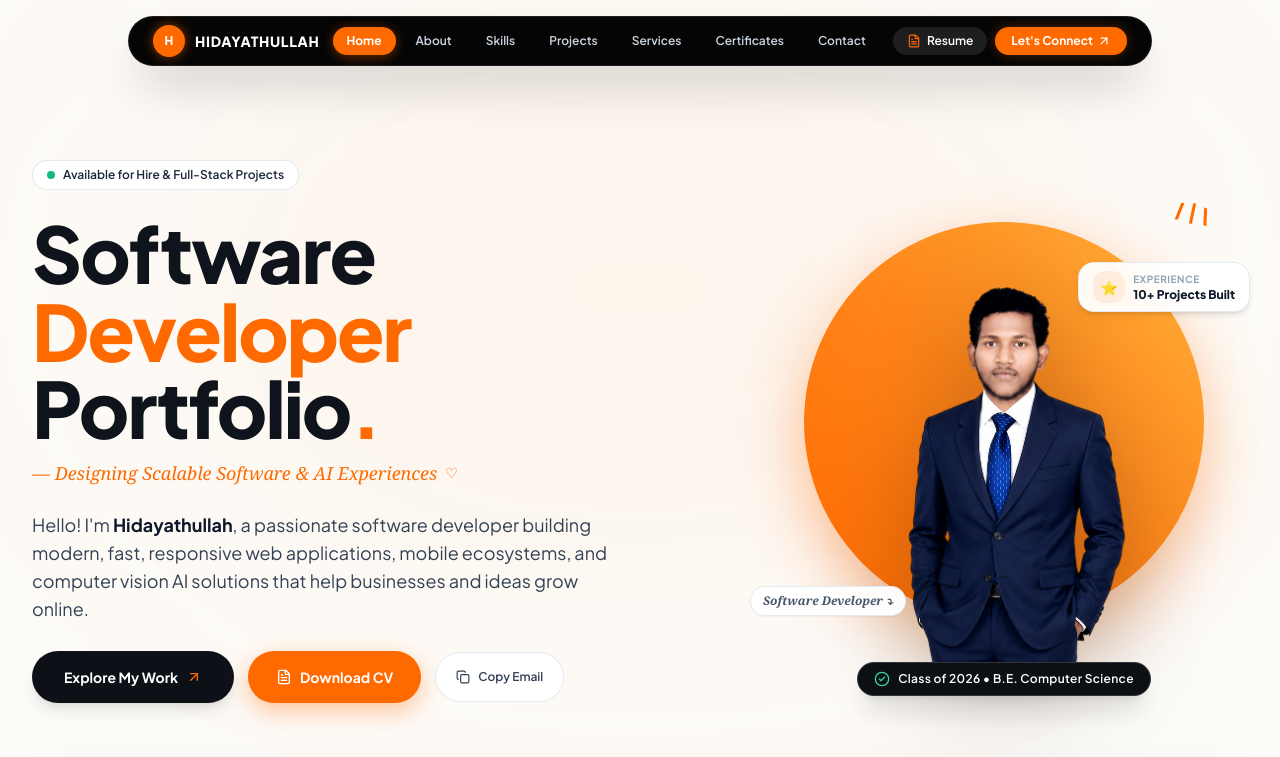
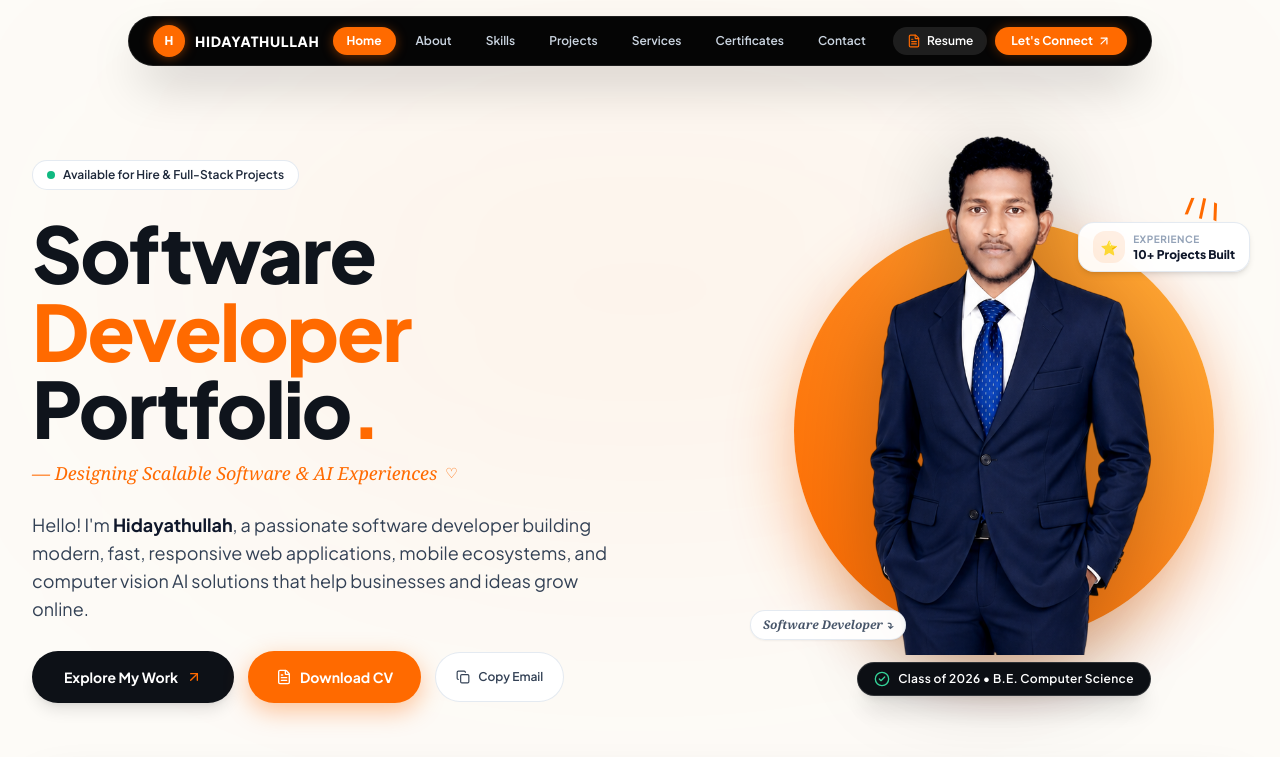
Before and after one commit to hidayathullahs/portfolio, a React (Vite) app: page / in a window 1280 px wide. Shown: the top 757 px of the page. Built offline with nearby package versions, Linux system fonts and the light colour scheme.

Commit message:
fix(hero): center portrait and sun backdrop with balanced vertical elevation

```diff
--- a/src/sections/Hero.jsx
+++ b/src/sections/Hero.jsx
@@ -112,13 +112,13 @@ export function Hero() {
           </div>
 
           {/* RIGHT COLUMN: Large Bust Portrait in Warm Golden-Orange Sun Backdrop (5 cols) */}
-          <div className="lg:col-span-5 flex justify-center order-1 lg:order-2">
-            <div className="relative w-[320px] sm:w-[410px] lg:w-[460px] h-[400px] sm:h-[490px] lg:h-[530px] flex items-end justify-center">
+          <div className="lg:col-span-5 flex justify-center items-center order-1 lg:order-2">
+            <div className="relative w-[340px] sm:w-[420px] lg:w-[460px] h-[440px] sm:h-[500px] lg:h-[530px] flex items-center justify-center">
 
-              {/* Sun / Arch Backdrop (Matching Pin 3's circular golden sun) */}
-              <div className="absolute top-12 sm:top-14 w-[280px] sm:w-[360px] lg:w-[400px] h-[280px] sm:h-[360px] lg:h-[400px] rounded-full bg-gradient-to-tr from-[#FF6A00] via-[#FF851A] to-[#FFB03A] shadow-[0_24px_65px_rgba(255,106,0,0.42)] z-0">
+              {/* Sun / Arch Backdrop (Perfect Concentric Center) */}
+              <div className="absolute w-[300px] sm:w-[380px] lg:w-[420px] h-[300px] sm:h-[380px] lg:h-[420px] rounded-full bg-gradient-to-tr from-[#FF6A00] via-[#FF851A] to-[#FFB03A] shadow-[0_24px_65px_rgba(255,106,0,0.42)] z-0">
                 {/* Hand-Drawn Doodle Rays at Top-Right (Pin 3 style) */}
-                <div className="absolute -top-6 -right-2 text-brandOrange font-black text-xl select-none pointer-events-none flex space-x-1 rotate-12">
+                <div className="absolute -top-7 -right-2 text-brandOrange font-black text-xl select-none pointer-events-none flex space-x-1 rotate-12">
                   <span className="transform -rotate-12">/</span>
                   <span>|</span>
                   <span className="transform rotate-12">\</span>
@@ -126,24 +126,24 @@ export function Hero() {
               </div>
 
               {/* High-Resolution Portrait Cutout (Elevated to center harmoniously with the sun) */}
-              <div className="relative z-10 w-full h-full flex items-end justify-center pointer-events-none -translate-y-8 sm:-translate-y-12 lg:-translate-y-14 scale-105 sm:scale-110">
+              <div className="relative z-10 w-full h-full flex items-center justify-center pointer-events-none">
                 <img
                   src={profileBustImg}
                   alt="Hidayathullah - Software Developer"
-                  className="w-auto h-full max-h-[480px] sm:max-h-[520px] object-contain object-bottom drop-shadow-[0_20px_45px_rgba(0,0,0,0.24)]"
+                  className="h-[430px] sm:h-[490px] lg:h-[520px] w-auto max-w-none object-contain -translate-y-5 sm:-translate-y-7 lg:-translate-y-9 drop-shadow-[0_20px_45px_rgba(0,0,0,0.24)]"
                   loading="eager"
                 />
               </div>
 
               {/* Hand-Drawn Arrow & Label Annotation (Pin 3 style) */}
-              <div className="hidden sm:flex absolute -left-6 bottom-20 z-20 items-center space-x-2">
+              <div className="hidden sm:flex absolute -left-4 sm:-left-6 bottom-14 z-20 items-center space-x-2">
                 <span className="font-serif italic text-xs font-semibold text-slate-600 bg-white/95 backdrop-blur-md px-3 py-1.5 rounded-full border border-slate-200/90 shadow-sm">
                   Software Developer &#10549;
                 </span>
               </div>
 
               {/* Floating Stat Badge (Pin 2 style) */}
-              <div className="absolute -right-2 sm:-right-4 top-24 z-20 flex items-center space-x-2 bg-white/95 backdrop-blur-md px-3.5 py-2 rounded-2xl border border-slate-200/90 shadow-md">
+              <div className="absolute -right-2 sm:-right-4 top-14 sm:top-18 z-20 flex items-center space-x-2 bg-white/95 backdrop-blur-md px-3.5 py-2 rounded-2xl border border-slate-200/90 shadow-md">
                 <div className="w-8 h-8 rounded-xl bg-brandOrange/10 text-brandOrange flex items-center justify-center font-bold text-sm">
                   ⭐
                 </div>
@@ -154,7 +154,7 @@ export function Hero() {
               </div>
 
               {/* Bottom Credibility Pill (Pin 1 style) */}
-              <div className="absolute -bottom-1 sm:bottom-0 z-20 flex items-center space-x-2 bg-[#0C0F14] text-white px-4 py-2 rounded-full border border-white/15 shadow-xl">
+              <div className="absolute -bottom-2 sm:bottom-0 z-20 flex items-center space-x-2 bg-[#0C0F14] text-white px-4 py-2 rounded-full border border-white/15 shadow-xl">
                 <CheckCircle2 className="w-4 h-4 text-emerald-400" />
                 <span className="text-xs font-semibold tracking-wide">Class of 2026 &bull; B.E. Computer Science</span>
               </div>
```
Also changed, not shown: src/assets/profile_bust.png.
